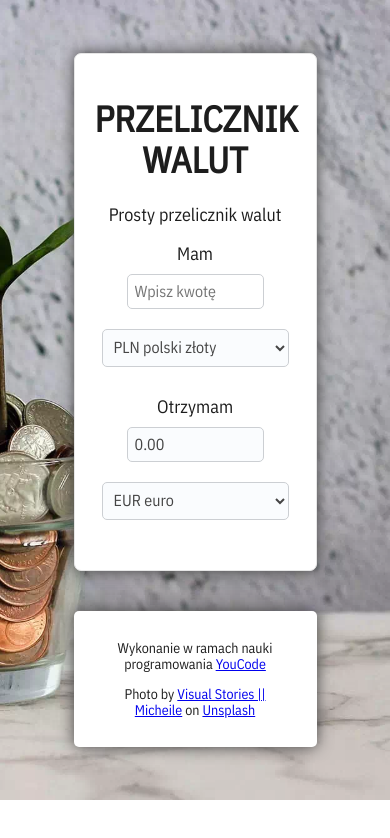
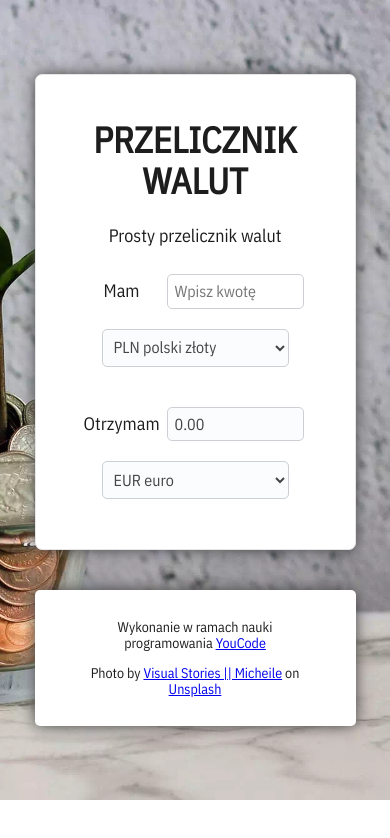
Before and after one commit to Maciej86/currency-conventer-react, a React (Create React App) app: page / in a window 390 px wide. Shown: the top 838 px of the page. Built offline with nearby package versions, Linux system fonts and the light colour scheme.

Commit message:
improved responsiveness

```diff
--- a/src/index.css
+++ b/src/index.css
@@ -49,3 +49,9 @@ select {
 		width: 70%;
 	}
 }
+
+@media (max-width: 900px) {
+	.rootApp {
+		width: 90%;
+	}
+}
```
